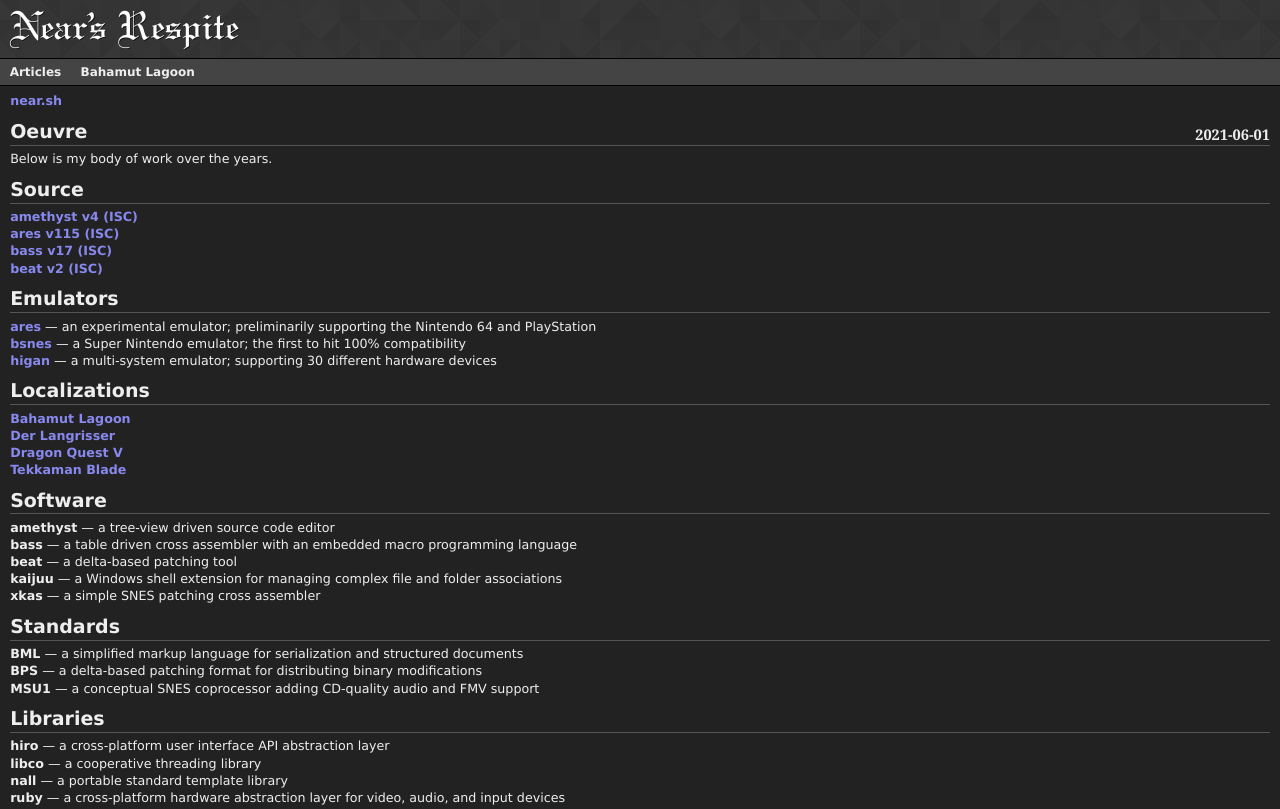
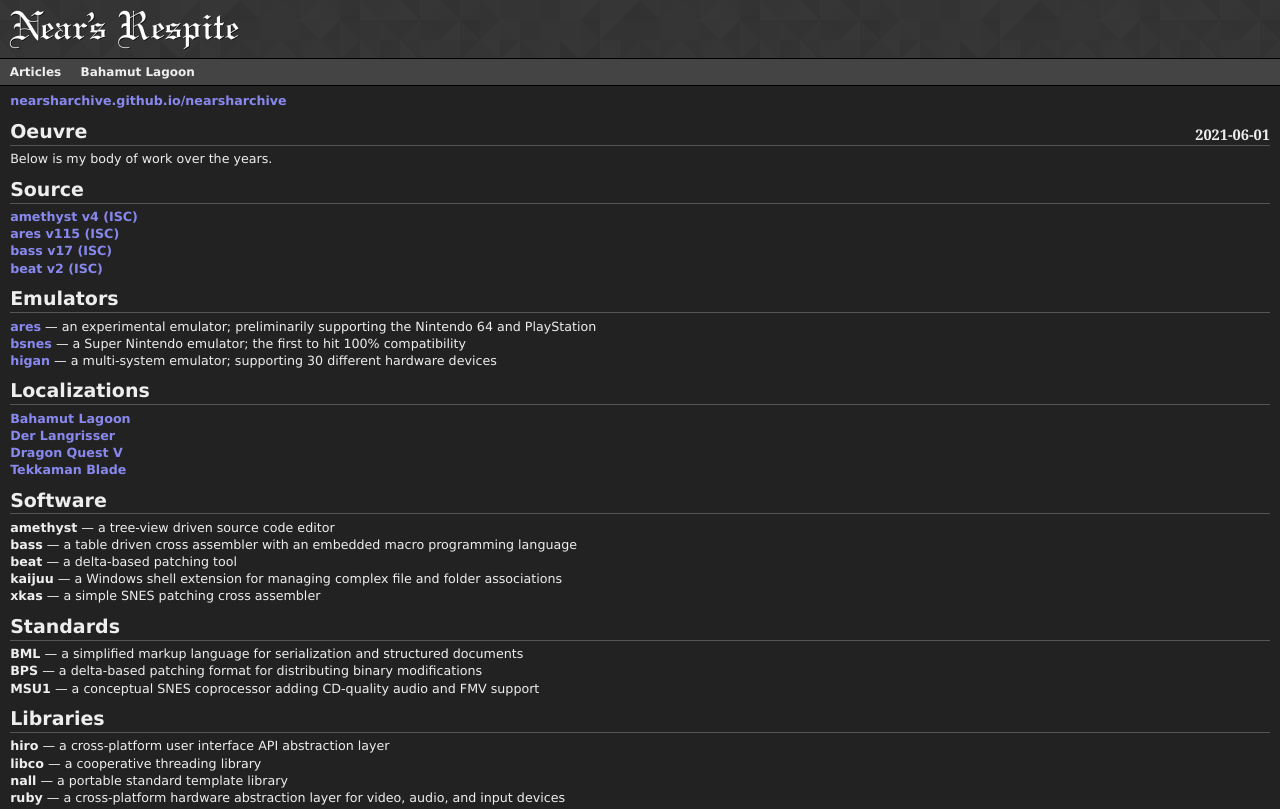
Before and after one commit to nearsharchive/nearsharchive, a plain HTML site: page index.html in a window 1280 px wide. Shown: the top 809 px of the page. Drawn offline with Linux system fonts and the light colour scheme.

Commit message:
Update index.html
replaced every instance of near.sh to nearsharchive.github.io/nearsharchive

```diff
--- a/index.html
+++ b/index.html
@@ -268,10 +268,10 @@ footer p {
 </header>
 <nav>
    <a href='articles'>Articles</a><!--
---><a href='https://near.sh/bahamut-lagoon'>Bahamut&nbsp;Lagoon</a>
+--><a href='https://nearsharchive.github.io/nearsharchive/bahamut-lagoon'>Bahamut&nbsp;Lagoon</a>
 </nav>
 <main>
-<ol><li><a href='index.html'><span>near.sh</span></a></li></ol>
+<ol><li><a href='index.html'><span>nearsharchive.github.io/nearsharchive</span></a></li></ol>
 <h2 id="oeuvre">Oeuvre<span>2021-06-01</span></h2>
 <p>Below is my body of work over the years.</p>
 <h2 id="source">Source</h2>
@@ -284,7 +284,7 @@ footer p {
 <a href="https://bsnes.dev">bsnes</a> — a Super Nintendo emulator; the first to hit 100% compatibility<br>
 <a href="https://higan.dev">higan</a> — a multi-system emulator; supporting 30 different hardware devices<br></p>
 <h2 id="localizations">Localizations</h2>
-<p><a href="https://near.sh/bahamut-lagoon">Bahamut Lagoon</a><br>
+<p><a href="https://nearsharchive.github.io/nearsharchive/bahamut-lagoon">Bahamut Lagoon</a><br>
 <a href="https://github.com/sobodash/derlangrisser">Der Langrisser</a><br>
 <a href="https://romhacking.net/translations/342">Dragon Quest V</a><br>
 <a href="https://romhacking.net/translations/843">Tekkaman Blade</a><br></p>
```
